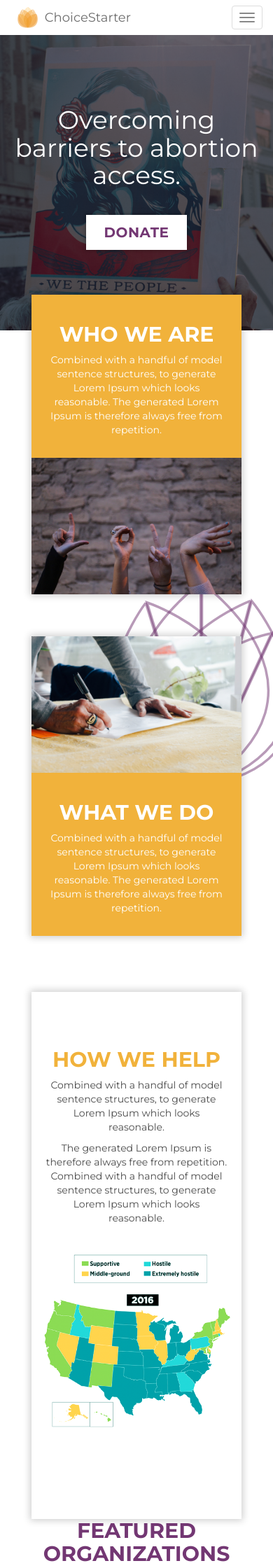
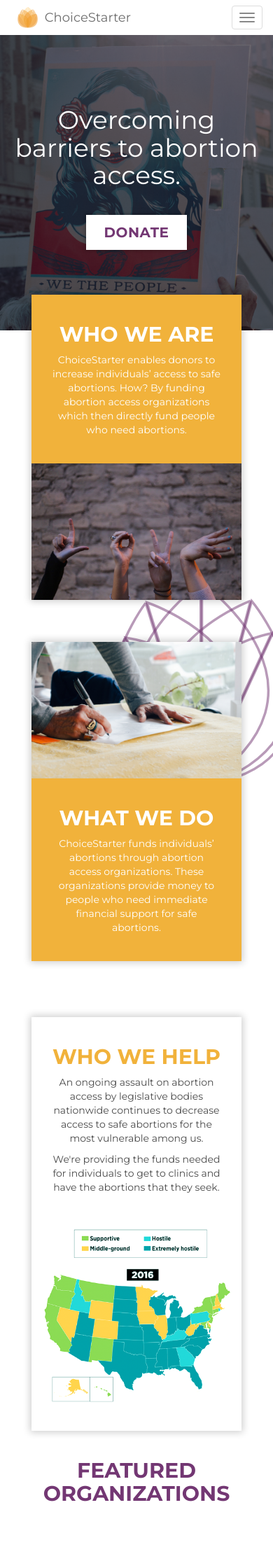
Before and after one commit to mackenziekira/choicestarter, a Flask app: page / in a window 390 px wide; the page is wider, and only the part inside the window is pictured. Shown: the top 2240 px of that part at 70% size. Run offline with Flask 2, Linux system fonts and the light colour scheme; data that the repository does not hold is empty; some libraries are stand-ins or nearby versions.

Commit message:
mobile styles

```diff
--- a/static/css/main.css
+++ b/static/css/main.css
@@ -150,7 +150,7 @@
 #form-page {
 	background: #EDECEE;
 	text-align: center;
-	max-width: 500px;
+	max-width: 320px;
 	margin-left: auto;
 	margin-right: auto;
 	margin-top: 50px;
@@ -177,3 +177,8 @@
 #form-page .section {
 	min-height: 400px;
 }
+@media (min-width: 992px) {
+	#form-page {
+		max-width: 500px;
+	}
+}
--- a/static/css/sections.css
+++ b/static/css/sections.css
@@ -64,7 +64,7 @@
 	height: auto;
 }
 .description-about {
-	padding: 20px;
+	padding: 20px 30px 28px;
 }
 
 /*Section About*/
@@ -82,6 +82,7 @@
 }
 .container-how .shadow-container {
 	margin-top: 80px;
+	margin-bottom: 40px;
 	min-height: 300px;
 	overflow: hidden;
 }
@@ -90,9 +91,6 @@
 }
 .container-what .description-about {
 	/*border-top: 10px solid #fff;*/
-}
-.container-how .description-about {
-	padding-top: 60px;
 }
 .layout-half {
 	padding: 0;
@@ -105,7 +103,19 @@
 	color: #F1B23B; /*orange*/
 }
 .layout-half:last-child {
+	max-height: 300px;
 	/*border-left: 10px solid #fff;*/
+}
+@media (min-width: 992px) {
+	.container-how .shadow-container {
+		margin-bottom: 0;
+	}
+	.container-how .description-about {
+		padding-top: 60px;
+	}
+	.layout-half:last-child {
+		max-height: none;
+	}
 }
 .section-about .description-about {
 	background: #F1B23B; /*orange*/
@@ -142,6 +152,8 @@
 /*Section orgs*/
 .section-orgs {
 	color: #A7A7A7;
+	position: relative;
+	z-index: 10;
 }
 .section-orgs a {
 	color: #733773; /*purple*/
@@ -200,6 +212,10 @@
 
 /*Section Journey
 */
+.section-journey {
+	position: relative;
+	z-index: 1;
+}
 .journey-headline {
 	color: #733773; /*purple*/
 	margin-top: 100px;
--- a/templates/landingpage.html
+++ b/templates/landingpage.html
@@ -11,7 +11,7 @@
  			<a href="{{ url_for('donate') }}" class="btn btn-hero">Donate</a>
  		</div>
  		<div class="logo-graphic-wrapper">
-			<svg xmlns="http://www.w3.org/2000/svg" x="0px" y="0px" viewBox="0 0 200 180" id="logo-graphic" class="graphic logo-graphic">
+			<svg xmlns="http://www.w3.org/2000/svg" x="0px" y="0px" viewBox="0 0 200 220" id="logo-graphic" class="graphic logo-graphic">
 				<path fill="none" data-duration="200" data-delay="100" stroke="#FFC964" stroke-width="2" stroke-miterlimit="10" d="M32.1,21.3c0,0-86.1,112.6,46.2,150.1L32.1,21.3z" style="stroke-dasharray: 4000px, 5400px; stroke-dashoffset: 0px;" />
 				<path fill="none" data-duration="200" data-delay="100" stroke="#FFC964" stroke-width="2" stroke-miterlimit="10" d="M79.3,171.1C167.6,65.7,33.1,21,33.1,21L79.3,171.1z" style="stroke-dasharray: 4000px, 5400px; stroke-dashoffset: 0px;" />
 				<path fill="none" data-duration="200" data-delay="100" stroke="#FFC964" stroke-width="2" stroke-miterlimit="10" d="M117.7,19.6c0,0-132.6,50.3-39.9,151.9L117.7,19.6z" style="stroke-dasharray: 4000px, 5400px; stroke-dashoffset: 0px;" />
@@ -32,7 +32,7 @@
 	 			<div class="shadow-container">
 		 			<div class="description-about">
 		 				<h2 class="section-headline text-center">who we are</h2>
-		 				<p class="text-center">Combined with a handful of model sentence structures, to generate Lorem Ipsum which looks reasonable. The generated Lorem Ipsum is therefore always free from repetition.</p>
+		 				<p class="text-center">ChoiceStarter enables donors to increase individuals’ access to safe abortions. How? By funding abortion access organizations which then directly fund people who need abortions.</p>
 		 			</div>
  					<div class="feature-photo feature-photo-1"></div>
  				</div>
@@ -42,7 +42,7 @@
 	 				<div class="feature-photo feature-photo-2"></div>
 		 			<div class="description-about">
 		 				<h2 class="section-headline text-center">what we do</h2>
-		 				<p class="text-center">Combined with a handful of model sentence structures, to generate Lorem Ipsum which looks reasonable. The generated Lorem Ipsum is therefore always free from repetition.</p>
+		 				<p class="text-center">ChoiceStarter funds individuals’ abortions through abortion access organizations. These organizations provide money to people who need immediate financial support for safe abortions.</p>
 		 			</div>
 	 			</div>
 	 		</div>
@@ -50,9 +50,9 @@
 	 			<div class="shadow-container">
 		 			<div class="layout-half col-xs-12 col-md-5">
 			 			<div class="description-about">
-			 				<h2 class="section-headline text-center">how we help</h2>
-			 				<p class="text-center">Combined with a handful of model sentence structures, to generate Lorem Ipsum which looks reasonable.</p>
-			 				<p class="text-center">The generated Lorem Ipsum is therefore always free from repetition. Combined with a handful of model sentence structures, to generate Lorem Ipsum which looks reasonable.</p>
+			 				<h2 class="section-headline text-center">who we help</h2>
+			 				<p class="text-center">An ongoing assault on abortion access by legislative bodies nationwide continues to decrease access to safe abortions for the most vulnerable among us.</p>
+			 				<p class="text-center">We're providing the funds needed for individuals to get to clinics and have the abortions that they seek.</p>
 			 			</div>
 			 		</div>
 			 		<div class="layout-half col-xs-12 col-md-7">
--- a/templates/organization.html
+++ b/templates/organization.html
@@ -9,7 +9,7 @@
 		<h1 class="organization-name">{{ organization.name }}</h1>
  		<h2 class="hero-headline text-center col-md-10">{{ organization.description }}</h2>
  		<div class="col-xs-12 text-center">
- 			<a href="donate" class="btn btn-hero">Give Now</a>
+ 			<a href="#" class="btn btn-hero">Give Now</a>
  		</div>
  	</header>
 
```
